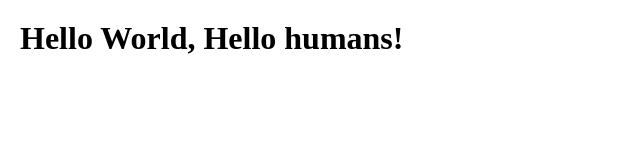
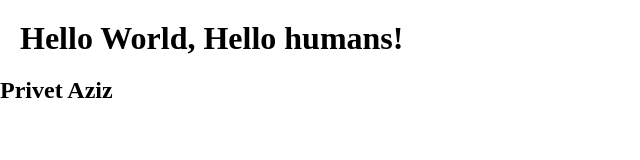
Before and after one commit to kartashyan05/JSproject, a plain HTML site: page index.html in a window 1280 px wide. Shown: the whole page, without its empty margins (0-640 px from the left). Drawn offline with Linux system fonts and the light colour scheme.

Commit message:
index.html mode

```diff
--- a/index.html
+++ b/index.html
@@ -8,6 +8,7 @@
 </head>
 <body>
     <h1>Hello World, Hello humans!</h1>
+    <h2>Privet Aziz</h2>
 
 
     <!-- <div class="wrapper">
```
